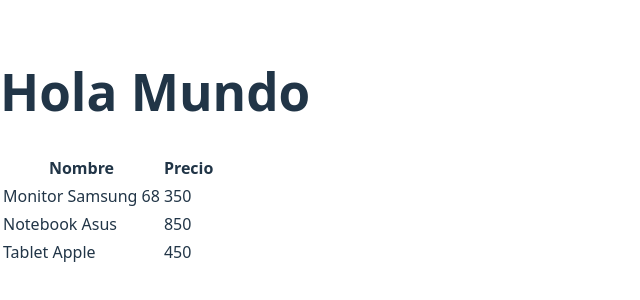
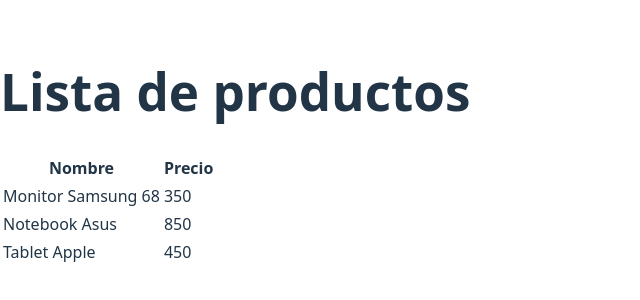
Before and after one commit to xSimon76x/Front-Curso-SpringBoot, a React (Vite) app: page / in a window 1280 px wide. Shown: the part 252-552 px from the top of the page, without its empty margins (0-640 px from the left). Built offline with nearby package versions, Linux system fonts and the light colour scheme.

Commit message:
Los Prop-Types

```diff
--- a/package.json
+++ b/package.json
@@ -10,6 +10,7 @@
     "preview": "vite preview"
   },
   "dependencies": {
+    "prop-types": "^15.8.1",
     "react": "^19.1.1",
     "react-dom": "^19.1.1"
   },
--- a/src/components/ProductApp.jsx
+++ b/src/components/ProductApp.jsx
@@ -1,8 +1,9 @@
 import { useEffect, useState } from "react";
 import { listProducts } from "../services/ProductServices";
 import { ProductGrid } from "./ProductGrid";
+import PropTypes from "prop-types";
 
-export function ProductApp() {
+export function ProductApp({title}) {
 
     const [ product, setProduct ] = useState([]);
 
@@ -11,7 +12,11 @@
         setProduct(result);
     }, []);
     return <>
-        <h1>Hola Mundo</h1>
+        <h1>{title}</h1>
         <ProductGrid product={product} />
     </>
 }
+
+ProductApp.propTypes = {
+    title: PropTypes.string.isRequired
+}
--- a/src/components/ProductDetail.jsx
+++ b/src/components/ProductDetail.jsx
@@ -1,3 +1,5 @@
+import PropTypes from "prop-types"
+
 export const ProductDetail = ({product = []}) => {
 
     return <tr>
@@ -6,3 +8,7 @@
     </tr>
 
 }
+
+ProductDetail.propTypes = {
+    product: PropTypes.array.isRequired
+}
--- a/src/components/ProductGrid.jsx
+++ b/src/components/ProductGrid.jsx
@@ -1,3 +1,4 @@
+import PropTypes from "prop-types";
 import { ProductDetail } from "./ProductDetail";
 
 
@@ -14,3 +15,7 @@
         </tbody>
     </table>
 }
+
+ProductGrid.propTypes = {
+    product: PropTypes.array.isRequired
+}
--- a/src/main.jsx
+++ b/src/main.jsx
@@ -5,6 +5,6 @@
 
 createRoot(document.getElementById('root')).render(
   <StrictMode>
-    <ProductApp />
+    <ProductApp title={"Lista de productos"}/>
   </StrictMode>,
 )
```
Also changed, not shown: 1 other file (tests, documents, lock files or other folders).
